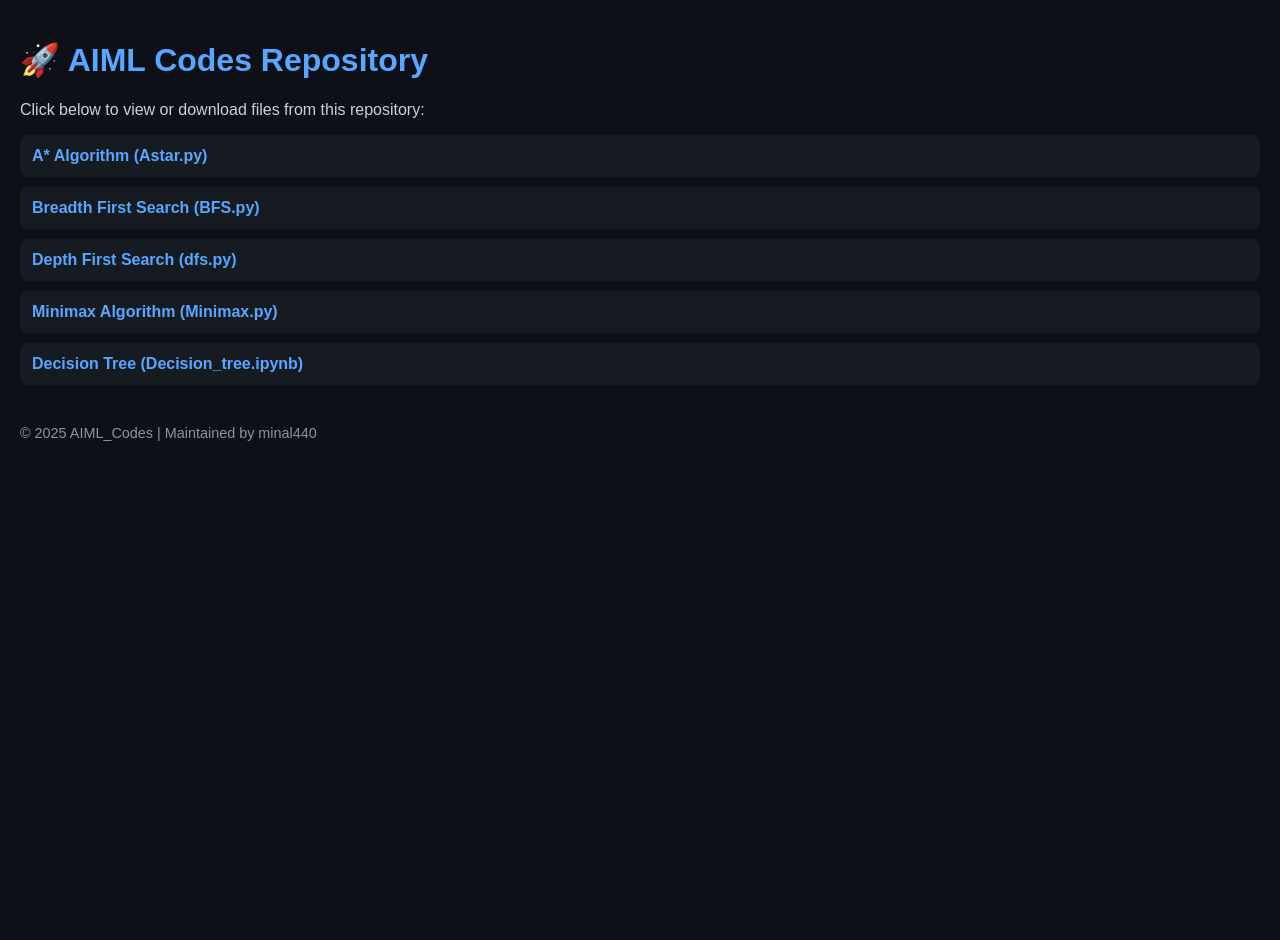
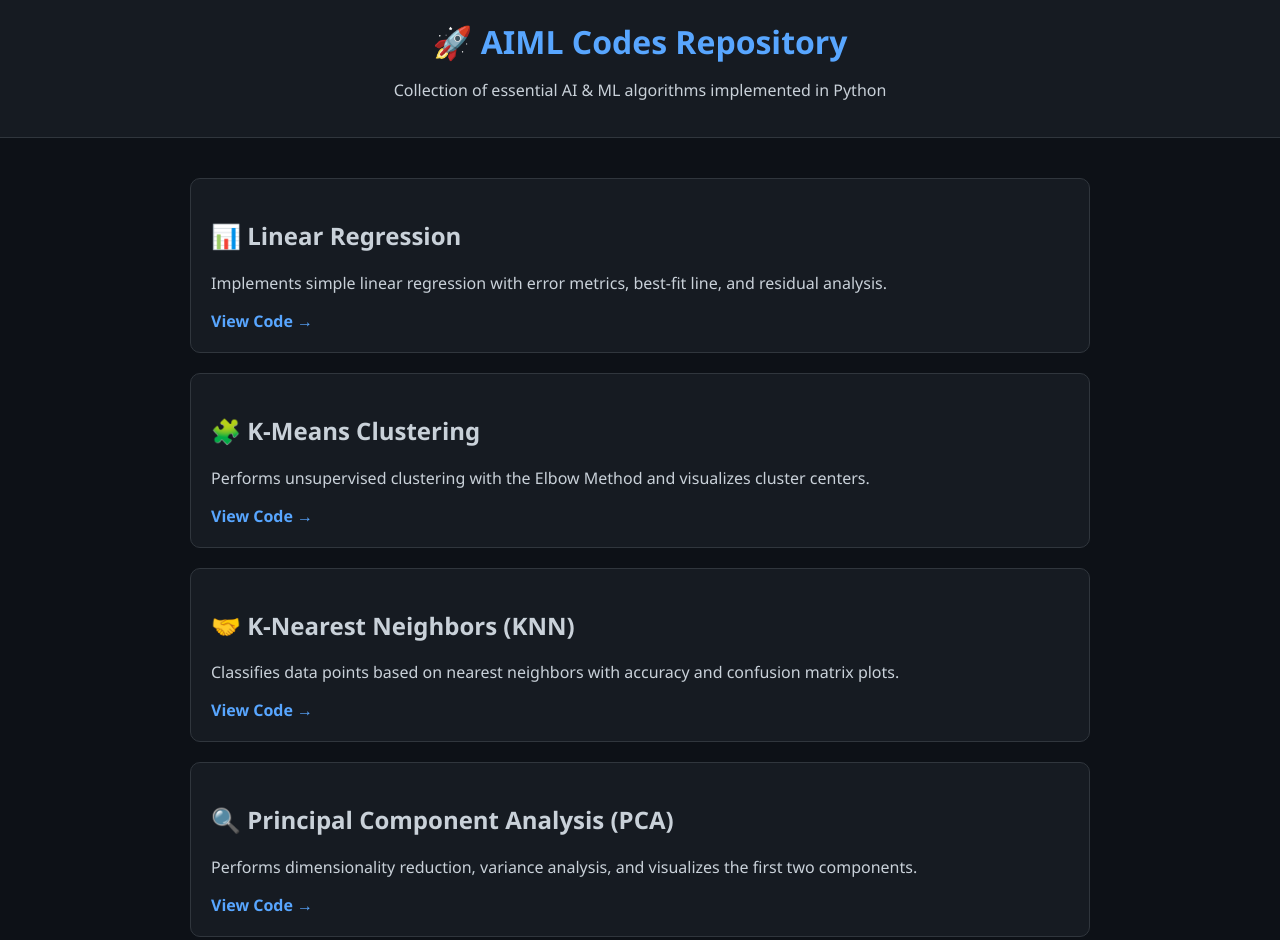
Before and after one commit to minal440/AIML_Codes, a plain HTML site: page index.html in a window 1280 px wide. Shown: the top 940 px of the page. Before the commit the page ends 800 px from the top, so only its background shows below. Drawn offline with Linux system fonts and the light colour scheme.

Commit message:
Update index.html

```diff
--- a/index.html
+++ b/index.html
@@ -6,54 +6,106 @@
   <title>AIML Codes Repository</title>
   <style>
     body {
-            font-family: Arial, sans-serif;
+      font-family: 'Segoe UI', sans-serif;
       background-color: #0d1117;
       color: #c9d1d9;
       margin: 0;
-            padding: 20px;
-        }
-        h1 {
-            color: #58a6ff;
-        }
-        ul {
-            list-style-type: none;
       padding: 0;
     }
-        li {
+    header {
       background-color: #161b22;
-            margin: 10px 0;
-            padding: 12px;
-            border-radius: 8px;
+      padding: 20px;
+      text-align: center;
+      border-bottom: 1px solid #30363d;
+    }
+    header h1 {
+      color: #58a6ff;
+      margin: 0;
+    }
+    main {
+      max-width: 900px;
+      margin: 40px auto;
+      padding: 0 20px;
+    }
+    .card {
+      background-color: #161b22;
+      border: 1px solid #30363d;
+      border-radius: 10px;
+      padding: 20px;
+      margin-bottom: 20px;
+      transition: 0.2s ease-in-out;
+    }
+    .card:hover {
+      background-color: #1e2632;
+      transform: translateY(-2px);
     }
     a {
+      text-decoration: none;
       color: #58a6ff;
-            text-decoration: none;
       font-weight: bold;
     }
     a:hover {
       text-decoration: underline;
     }
     footer {
-            margin-top: 40px;
+      text-align: center;
       color: #8b949e;
-            font-size: 0.9em;
+      padding: 30px;
+      border-top: 1px solid #30363d;
+      margin-top: 50px;
     }
   </style>
 </head>
 <body>
+  <header>
     <h1>🚀 AIML Codes Repository</h1>
-    <p>Click below to view or download files from this repository:</p>
+    <p>Collection of essential AI & ML algorithms implemented in Python</p>
+  </header>
 
+  <main>
+    <div class="card">
+      <h2>📊 Linear Regression</h2>
+      <p>Implements simple linear regression with error metrics, best-fit line, and residual analysis.</p>
+      <a href="lr.py" target="_blank">View Code →</a>
+    </div>
+
+    <div class="card">
+      <h2>🧩 K-Means Clustering</h2>
+      <p>Performs unsupervised clustering with the Elbow Method and visualizes cluster centers.</p>
+      <a href="kmeans.py" target="_blank">View Code →</a>
+    </div>
+
+    <div class="card">
+      <h2>🤝 K-Nearest Neighbors (KNN)</h2>
+      <p>Classifies data points based on nearest neighbors with accuracy and confusion matrix plots.</p>
+      <a href="knn.py" target="_blank">View Code →</a>
+    </div>
+
+    <div class="card">
+      <h2>🔍 Principal Component Analysis (PCA)</h2>
+      <p>Performs dimensionality reduction, variance analysis, and visualizes the first two components.</p>
+      <a href="pca.py" target="_blank">View Code →</a>
+    </div>
+
+    <div class="card">
+      <h2>🌳 Decision Tree</h2>
+      <p>Implements decision tree classification and visualizes the tree structure using sklearn.</p>
+      <a href="dt.py" target="_blank">View Code →</a>
+    </div>
+
+    <div class="card">
+      <h2>🧠 Search Algorithms (AI)</h2>
       <ul>
-        <li><a href="Astar.py" target="_blank">A* Algorithm (Astar.py)</a></li>
-        <li><a href="BFS.py" target="_blank">Breadth First Search (BFS.py)</a></li>
-        <li><a href="dfs.py" target="_blank">Depth First Search (dfs.py)</a></li>
-        <li><a href="Minimax.py" target="_blank">Minimax Algorithm (Minimax.py)</a></li>
-        <li><a href="Decision_tree.ipynb" target="_blank">Decision Tree (Decision_tree.ipynb)</a></li>
+        <li><a href="Astar.py" target="_blank">A* Search</a></li>
+        <li><a href="BFS.py" target="_blank">Breadth-First Search</a></li>
+        <li><a href="dfs.py" target="_blank">Depth-First Search</a></li>
+        <li><a href="Minimax.py" target="_blank">Minimax Algorithm</a></li>
       </ul>
+    </div>
+  </main>
 
   <footer>
-        © 2025 AIML_Codes | Maintained by minal440
+    <p>© 2025 AIML_Codes | Created by <strong>minal440</strong></p>
   </footer>
 </body>
 </html>
```
Lines whose indentation alone changed are shown as unchanged.
